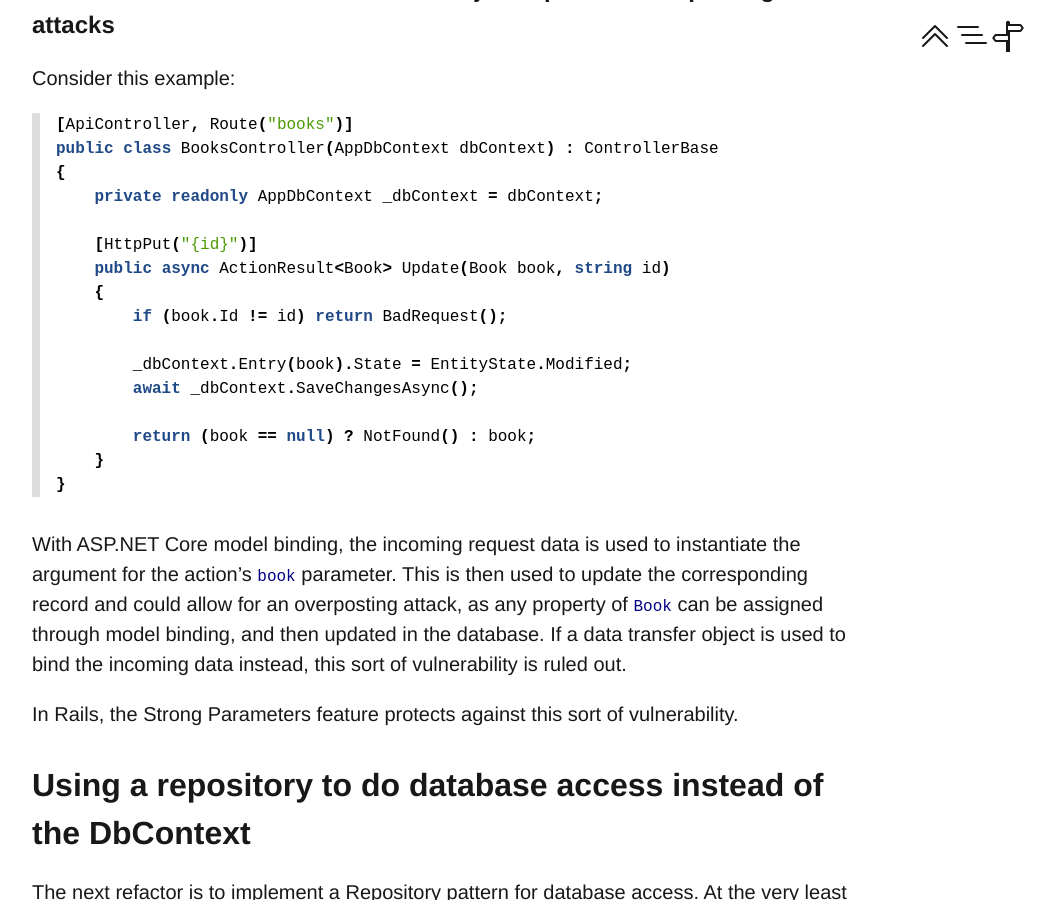
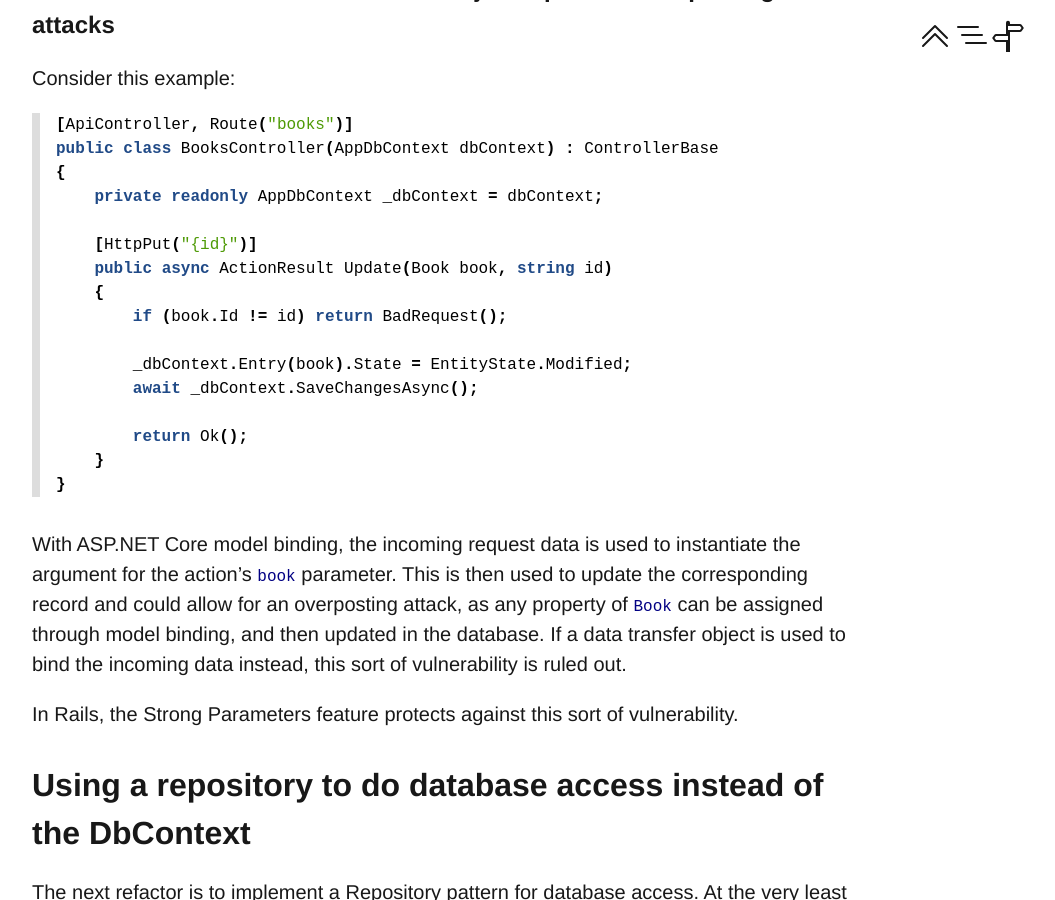
Before and after one commit to KyleRego/KyleRego.github.io, a Jekyll site: the page built from collections/_posts/2024-08-27-looking-at-controllers.markdown, in a window 1280 px wide and 900 px high, scrolled down 3892 px. Shown: the whole window, without its empty margins (112-1167 px from the left). Built offline with Jekyll 4.4.1, drawn with Linux system fonts in a browser that asks for light colours.

Commit message:
Correct code example

```diff
--- a/collections/_posts/2024-08-27-looking-at-controllers.markdown
+++ b/collections/_posts/2024-08-27-looking-at-controllers.markdown
@@ -150,14 +150,14 @@ public class BooksController(AppDbContext dbContext) : ControllerBase
     private readonly AppDbContext _dbContext = dbContext;
 
     [HttpPut("{id}")]
-    public async ActionResult<Book> Update(Book book, string id)
+    public async ActionResult Update(Book book, string id)
     {
         if (book.Id != id) return BadRequest();
 
         _dbContext.Entry(book).State = EntityState.Modified;
         await _dbContext.SaveChangesAsync();
 
-        return (book == null) ? NotFound() : book;
+        return Ok();
     }
 }
 {% endhighlight %}
```
